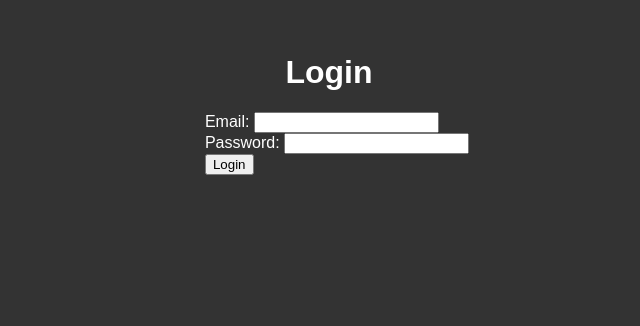
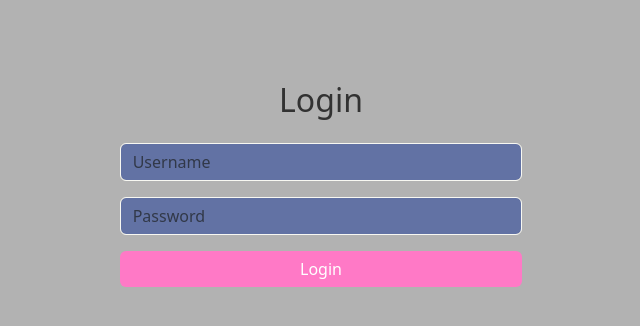
Before and after one commit to VanshiGala/MyDailyPlanner, a React (Create React App) app: page /login in a window 1280 px wide. Shown: the part 136-462 px from the top of the page, without its empty margins (319-959 px from the left). Built offline with nearby package versions, Linux system fonts and the light colour scheme.

Commit message:
Major changes in the app

```diff
--- a/package.json
+++ b/package.json
@@ -9,6 +9,8 @@
     "bootstrap": "^5.3.3",
     "react": "^18.3.1",
     "react-dom": "^18.3.1",
+    "react-icons": "^5.3.0",
+    "react-responsive": "^10.0.0",
     "react-router-dom": "^6.27.0",
     "react-scripts": "5.0.1",
     "reactstrap": "^9.2.3",
--- a/public/index.html
+++ b/public/index.html
@@ -10,6 +10,7 @@
       content="Web site created using create-react-app"
     />
     <link rel="apple-touch-icon" href="%PUBLIC_URL%/logo192.png" />
+
     <!--
       manifest.json provides metadata used when your web app is installed on a
       user's mobile device or desktop. See https://developers.google.com/web/fundamentals/web-app-manifest/
--- a/src/App.js
+++ b/src/App.js
@@ -1,26 +1,21 @@
-import React, { useState } from 'react';
-import { BrowserRouter as Router, Route,Routes, Navigate } from 'react-router-dom';
+import { BrowserRouter as Router, Routes, Route, Navigate } from 'react-router-dom';
 import Welcome from './Components/Welcome';
 import Login from './Components/Login';
-import TodoPage from './Components/TodoPage';
-
-
+import Todopage from './Components/TodoPage';
+import { useState } from 'react';
+import 'bootstrap/dist/css/bootstrap.min.css';
+// import { BsBrightnessHigh } from "react-icons/bs";
 
 function App() {
-  const [isLoggedIn, setIsLoggedIn] = useState(false);
-
-  const handleLogin = (status) => {
-    setIsLoggedIn(status);
-  };
+  const [isLoggedin, setIsLoggedin] = useState(false);
 
   return (
     <Router>
       <Routes>
-        <Route path="/welcome" element={<Welcome />} /> {/* Use element instead of component */}
-        <Route path="/login" element={<Login onLogin={handleLogin} />} /> {/* Use element instead of render */}
-        <Route path="/todopage" element={isLoggedIn ? <TodoPage /> : <Navigate to="/welcome" />} // Use element prop for conditional rendering
-        />
-        <Route path="*" element={<Navigate to="/todopage" />} /> {/* Correct way to use Navigate */}
+        <Route path="/welcome" element={<Welcome />} />
+        <Route path="/login" element={<Login setIsLoggedin={setIsLoggedin} />} />
+        <Route path="/todopage" element={isLoggedin ? <Todopage /> : <Navigate to="/TodoPage" />} />
+        <Route path="*" element={<Navigate to="/welcome" />} />
       </Routes>
     </Router>
   );
--- a/src/Components/Login.jsx
+++ b/src/Components/Login.jsx
@@ -1,58 +1,66 @@
-// Login.js
 import React, { useState } from 'react';
 import { useNavigate } from 'react-router-dom';
-import { Button, Form, FormGroup, Label, Input, Alert } from 'reactstrap'; // Import Reactstrap components
+import { Button, Form, FormGroup, Input, Container, Row, Col } from 'reactstrap';
 
-const Login = ({ onLogin }) => {
+const Login = ({ setIsLoggedin }) => {
+  const [username, setUsername] = useState('');
+  const [password, setPassword] = useState('');
+  const [errorMessage, setErrorMessage] = useState('');
+
   const navigate = useNavigate();
-  const [email, setEmail] = useState('');
-  const [password, setPassword] = useState('');
-  const [error, setError] = useState('');
 
+  // Handle form submission
   const handleSubmit = (e) => {
     e.preventDefault();
 
-    // Simple validation (you can expand this as needed)
-    if (!email.includes('@') || password.length < 6) {
-      setError('Please enter a valid email and a password with at least 6 characters.');
+    // Basic validation
+    if (!username || !password) {
+      setErrorMessage('Please enter both username and password.');
       return;
     }
 
-    // Assuming successful login
-    onLogin(true); // Call the function to update the login state
-    navigate('/todopage'); // Redirect to the TodoPage
+    if (password.length < 6) {
+      setErrorMessage('Password must be at least 6 characters long.');
+      return;
+    }
 
-    //If login not successfull
-    // onLogin(false);
-    // navigate('/welcome');
+    // Set login status and navigate to /todo page
+    setIsLoggedin(true);
+    navigate('/todopage');
   };
 
   return (
-    <div className='lb'>
-      <h1 className='lh'>Login</h1>
-      {error && <Alert color="danger">{error}</Alert>}
-      <Form onSubmit={handleSubmit} className='lform'>
+    <Container fluid className="justify-content-center align-items-center "style={{ minHeight: '100vh', backgroundColor: '#b2b2b2', }}>
+      <Row className="justify-content-center align-items-center" style={{ minHeight: '80vh' }}>
+        <Col xs="4">
+          <h2 className="text-center mb-4" style={{ color: '#323232'}}>Login</h2>
+          <Form onSubmit={handleSubmit}>
             <FormGroup>
-          <Label for="email">Email: </Label>
               <Input
-            type="email"
-            id="email"
-            value={email}
-            onChange={(e) => setEmail(e.target.value)}
-            required/>
+                type="text"
+                placeholder="Username"
+                value={username}
+                onChange={(e) => setUsername(e.target.value)}
+                style={{ backgroundColor: '#6272a4', color: '#f8f8f2', border: '1px solid #f8f8f2'}}
+              />
             </FormGroup>
-        <FormGroup >
-          <Label for="password">Password: </Label>
+            <FormGroup>
               <Input
                 type="password"
-            id="password"
+                placeholder="Password"
                 value={password}
                 onChange={(e) => setPassword(e.target.value)}
-            required />
+                style={{ backgroundColor: '#6272a4', color: '#f8f8f2', border: '1px solid #f8f8f2' }}
+              />
             </FormGroup>
-        <Button type="submit" className='lbtn'>Login</Button>
+            {errorMessage && <p style={{ color: 'red', textAlign: 'center' }}>{errorMessage}</p>}
+            <Button type="submit" className="w-100" style={{ backgroundColor: '#ff79c6', border: 'none' }}>
+              Login
+            </Button>
           </Form>
-    </div>
+        </Col>
+      </Row>
+    </Container>
   );
 };
 
--- a/src/Components/TodoPage.jsx
+++ b/src/Components/TodoPage.jsx
@@ -1,84 +1,72 @@
 import React, { useState } from 'react';
-import { Button, Form, FormGroup, Label, Input, ListGroup, ListGroupItem } from 'reactstrap';
+import { Container, Row, Col, Form, FormGroup, Input, Button, ListGroup, ListGroupItem, Label } from 'reactstrap';
 
 const TodoPage = () => {
-  const [task, setTask] = useState(''); // State to hold the new task input
-  const [tasks, setTasks] = useState([]); // State to hold the list of tasks
+  const [tasks, setTasks] = useState([]);
+  const [task, setTask] = useState('');
 
-  // Handle adding a new task
   const handleAddTask = (e) => {
     e.preventDefault();
-
-    // Ensure the task is not empty
-    if (task.trim() === '') {
-      return;
+    if (task.trim()) {
+      setTasks([...tasks, { text: task, completed: false }]);
+      setTask('');
     }
-
-    // Add the new task to the list with 'completed' status as false initially
-    setTasks([...tasks, { name: task, completed: false }]);
-    setTask(''); // Clear the input field after adding
   };
 
-  // Handle deleting a task
-  const handleDeleteTask = (index) => {
-    // Remove the task by filtering it out
-    const updatedTasks = tasks.filter((_, i) => i !== index);
-    setTasks(updatedTasks);
+  const handleToggleTask = (index) => {
+    const newTasks = tasks.map((t, i) =>
+      i === index ? { ...t, completed: !t.completed } : t
+    );
+    setTasks(newTasks);
   };
 
-  // Handle toggling the completion status of a task
-  const handleToggleTask = (index) => {
-    const updatedTasks = tasks.map((task, i) =>
-      i === index ? { ...task, completed: !task.completed } : task
-    );
-    setTasks(updatedTasks);
+  const handleDeleteTask = (index) => {
+    const newTasks = tasks.filter((_, i) => i !== index);
+    setTasks(newTasks);
   };
 
   return (
-    <div className='tb'>
-      <h1 className='th'>ToDo List</h1>
-      <Form onSubmit={handleAddTask} className='tform'>
-        <FormGroup>
-          <Label for="task">New Task</Label>
+    <Container fluid className="mt-0"style={{ backgroundColor: '#999999', minHeight:'100vh'}}>
+      <h1 className='text-center'>Plan Your Day!</h1>
+      <Form onSubmit={handleAddTask}>
+
+        <FormGroup className='p-3'>
           <Input
             type="text"
-            id="task"
+            placeholder="Add a new task"
             value={task}
-            onChange={(e) => setTask(e.target.value)} // Update the task state on input change
-            placeholder="Enter your task here"
+            onChange={(e) => setTask(e.target.value)}
             required
           />
         </FormGroup>
-        <Button type="submit" color="primary" className='tbtn'>Add Task</Button>
+
+        <Button color="primary" type="submit">Add Task</Button>
       </Form>
-
-      <h3 className="th1">Tasks</h3>
-      {tasks.length === 0 ? (
-        <p className='tp'>No tasks yet. Start adding some!</p>
-      ) : (
-
-        <ol className='tL'>
+      <Row className="mt-2">
+        <Col xs='4'>
+          <ListGroup>
             {tasks.map((task, index) => (
-            <ListGroupItem
-              key={index}
-            >
+              <ListGroupItem key={index} className="d-flex justify-content-between align-items-center">
                 <div>
                   <Input
                     type="checkbox"
                     checked={task.completed}
-                  onChange={() => handleToggleTask(index)} // Toggle completion on checkbox click
+                    onChange={() => handleToggleTask(index)}
+                    aria-label="Checkbox for task completion"
                   />
-                <span style={{ marginLeft: '10px' }}>{task.name}</span>
+                  <Label className={task.completed ? 'completed' : ''} style={{ textDecoration: task.completed ? 'line-through' : 'none' }}>
+                    {task.text}
+                  </Label>
                 </div>
-              <Button color="danger" onClick={() => handleDeleteTask(index)}>
+                <Button color="danger" onClick={() => handleDeleteTask(index)} size="sm">
                   Delete
                 </Button>
               </ListGroupItem>
-
             ))}
-        </ol>
-      )}
-    </div>
+          </ListGroup>
+        </Col>
+      </Row>
+    </Container>
   );
 };
 
--- a/src/Components/Welcome.jsx
+++ b/src/Components/Welcome.jsx
@@ -1,20 +1,34 @@
 import React from 'react';
+import { Container, Row, Col, Button } from 'reactstrap';
 import { useNavigate } from 'react-router-dom';
-import {Button} from 'reactstrap';
+
+
 
 const Welcome = () => {
-  const navigate = useNavigate(); // Use the useNavigate hook
+  const navigate = useNavigate(); // Initialize the navigate function
 
-  const handleLoginClick = () => {
-    navigate('/login'); // Navigate to the login page
+  const goToLogin = () => {
+    navigate('/login'); // Navigate to login page
   };
 
   return (
-    <div className='wb'>
-      <h1 className='wh'>Welcome to your DAILY PLANNER</h1>
-      <p className='wp'>Manage your tasks efficiently with ease!</p>
-      <Button onClick={handleLoginClick} className='wbtn1'>Login</Button> {/* Button to trigger navigation */}
-    </div>
+    <Container fluid className= "justify-content-center align-items-center"style={{ backgroundColor: '#cccccc', minHeight:'100vh'}}>
+      <Row>
+        <Col xs="12">
+          <h1 className="text-center p-5">Plan. Prioritize. Prosper!</h1>
+        </Col>
+      </Row>
+      <Row className= "justify-content-center align-items-center mb-4">
+        <Col className="text-center mb-3">
+              <h5 className='text-center'>Your Tasks, Simplified: Start Organizing Today!</h5>
+              <Button color="primary" onClick={goToLogin} className='mt-3' >
+                Login
+              </Button>
+
+
+        </Col>
+      </Row>
+    </Container>
   );
 };
 
--- a/src/index.css
+++ b/src/index.css
@@ -11,69 +11,3 @@ code {
   font-family: source-code-pro, Menlo, Monaco, Consolas, 'Courier New',
     monospace;
 }
- .wb{
-  background-color: grey;
-  height: 50em;
-  padding: 10em;
-  margin: 0;
-  padding: 0;
-}
-.wh{
-  padding-left: 10em;
-
-}
-.wp{
-  text-align: center;
-  padding: 5em;
-  padding-top: 1em;
-}
-.wbtn1{
-  position: absolute; /* Position the button absolutely */
-  bottom: 55%; /* Distance from the bottom of the container */
-  left: 45%; /* Center horizontally */
-  transform: translateX(-10%); /* Adjust for centering */
-  /* order: var(-50%); */
-}
-.lb {
-  display: flex;
-  flex-direction: column;
-  align-items: center;
-  justify-content: center;
-  height: 100vh;
-  background-color: #333; /* Dark background color */
-  color: #fff; /* White text color */
-  font-family: sans-serif;
-}
-
-.lh {
-  padding-left: 0.5em;
-}
-.lform{
-  padding-left: 2em;
-  padding-bottom: 20em;
-}
-.lb1 {
-  display: flex;
-  flex-direction: column;
-}
-
-
-.tb{
-  background-color: rgb(155, 148, 148);
-  height: 100em;
-}
-.th{
-  padding-left: 40%
-}
-.tform{
-  padding-left: 25em;
-}
-.th1{
-  padding-left: 25em;
-}
-.tp{
-  padding-left: 25em;
-}
-.tL{
-  padding-left: 25em;
-}
```
Also changed, not shown: 1 other file (tests, documents, lock files or other folders). Lines whose indentation alone changed are shown as unchanged.
